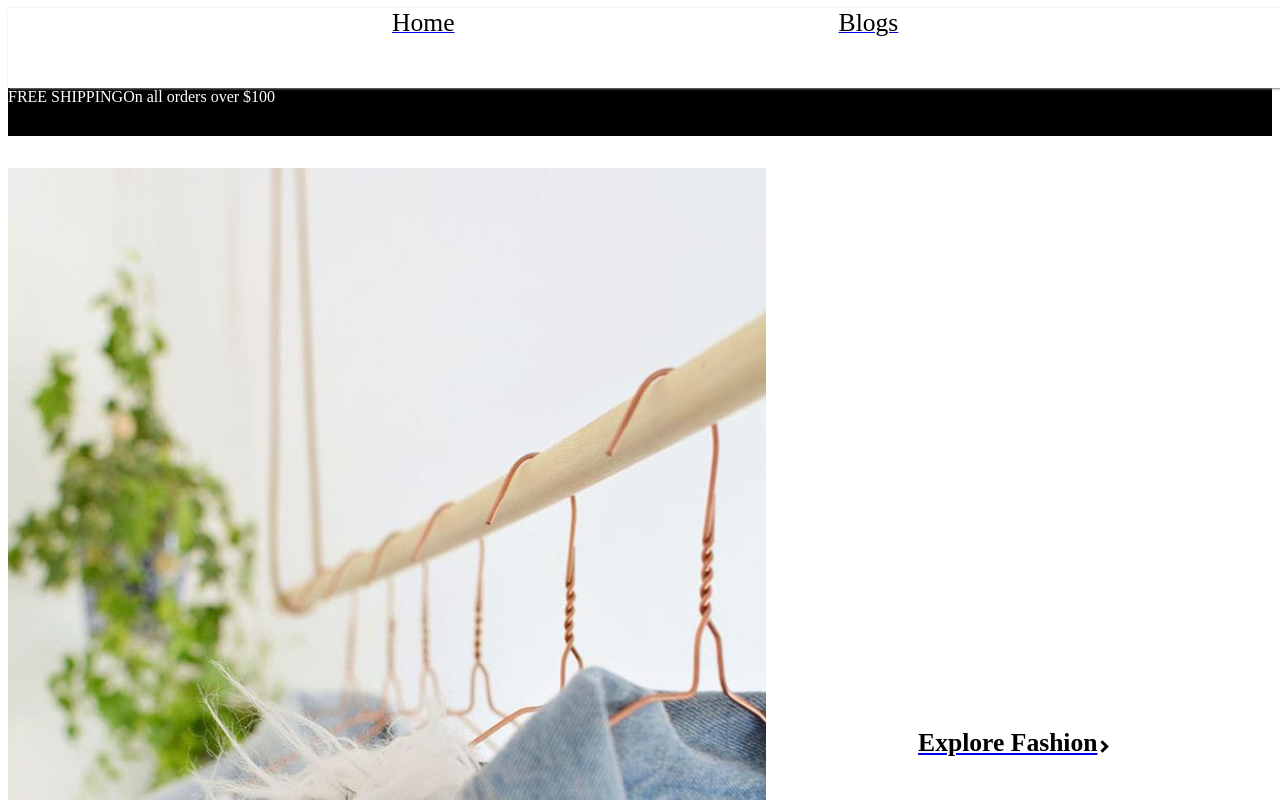
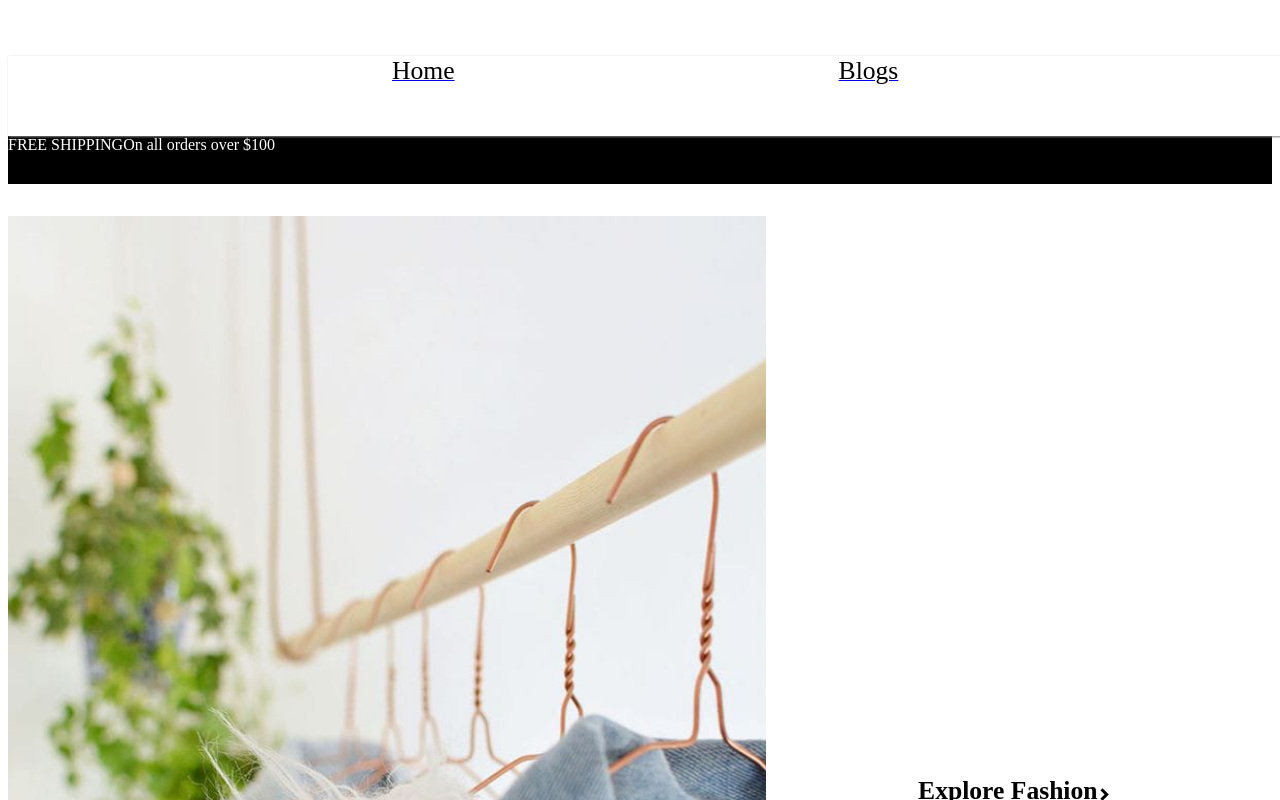
Before and after one commit to Vera25-O/clothline, a React (Create React App) app in the folder my-app/: page / in a window 1280 px wide. Shown: the top 800 px of the page. Built offline with nearby package versions, Linux system fonts and the light colour scheme.

Commit message:
modified Navone.js

```diff
--- a/my-app/src/App.js
+++ b/my-app/src/App.js
@@ -5,9 +5,11 @@ import Fashion from "./Components/Fashion"
 import Blog from "./Components/Blog";
 import { Routes,Route } from "react-router-dom";
 import Navtwo from "./Components/Navtwo";
+import Navone from "./Components/Navone";
 function App() {
   return (
     <div className="App">
+      <Navone/>
       <Navbar/>
       <Navtwo/>
         <Routes>
--- a/my-app/src/index.css
+++ b/my-app/src/index.css
@@ -40,7 +40,7 @@ background-color: white;
   box-shadow: 1px 1px 2px grey;
 }
 .navbar.active{
-  background: linear-gradient(90deg, rgb(232, 184, 235)0%,rgb(232, 184, 235)100%);
+  background: linear-gradient(90deg,rgb(248, 245, 248)0%,rgb(248, 245, 248)100%);
 
 }
 h7{
```
